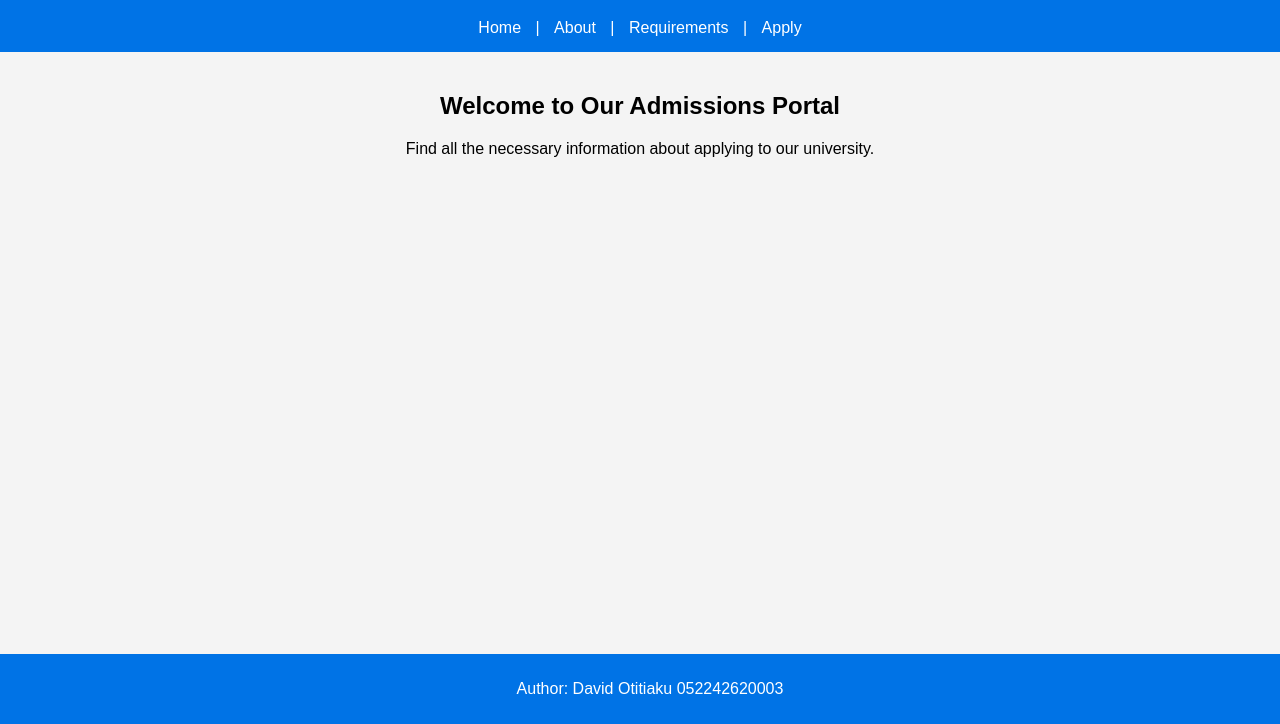
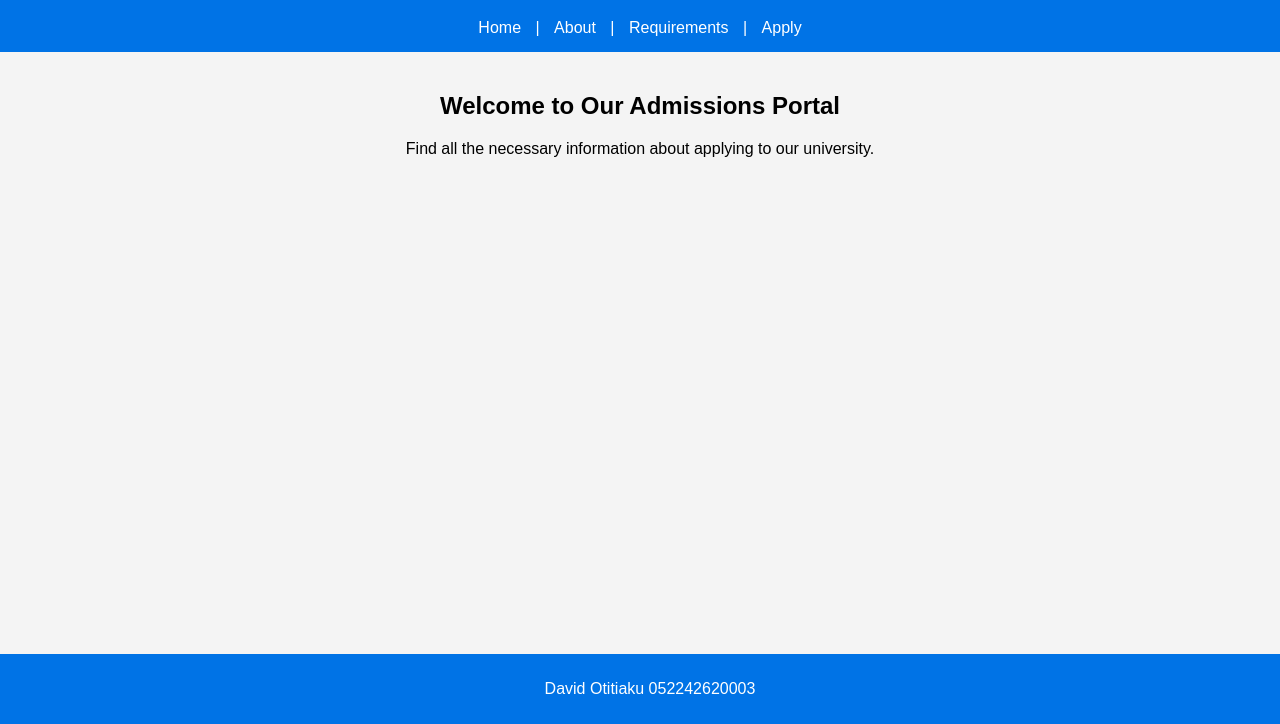
Before and after one commit to KaliBlip/autism, a plain HTML site: page Admission/index.html in a window 1280 px wide. Shown: the part 76-800 px from the top of the page. Drawn offline with Linux system fonts and the light colour scheme.

Commit message:
Update index.html

```diff
--- a/Admission/index.html
+++ b/Admission/index.html
@@ -23,7 +23,7 @@
     </main>
 
     <footer style="background-color: #0073e6; color: white; padding: 10px; position: fixed; bottom: 0; width: 100%;">
-        <p>Author: David Otitiaku 052242620003</p>
+        <p>David Otitiaku 052242620003</p>
     </footer>
 
 </body>
```
